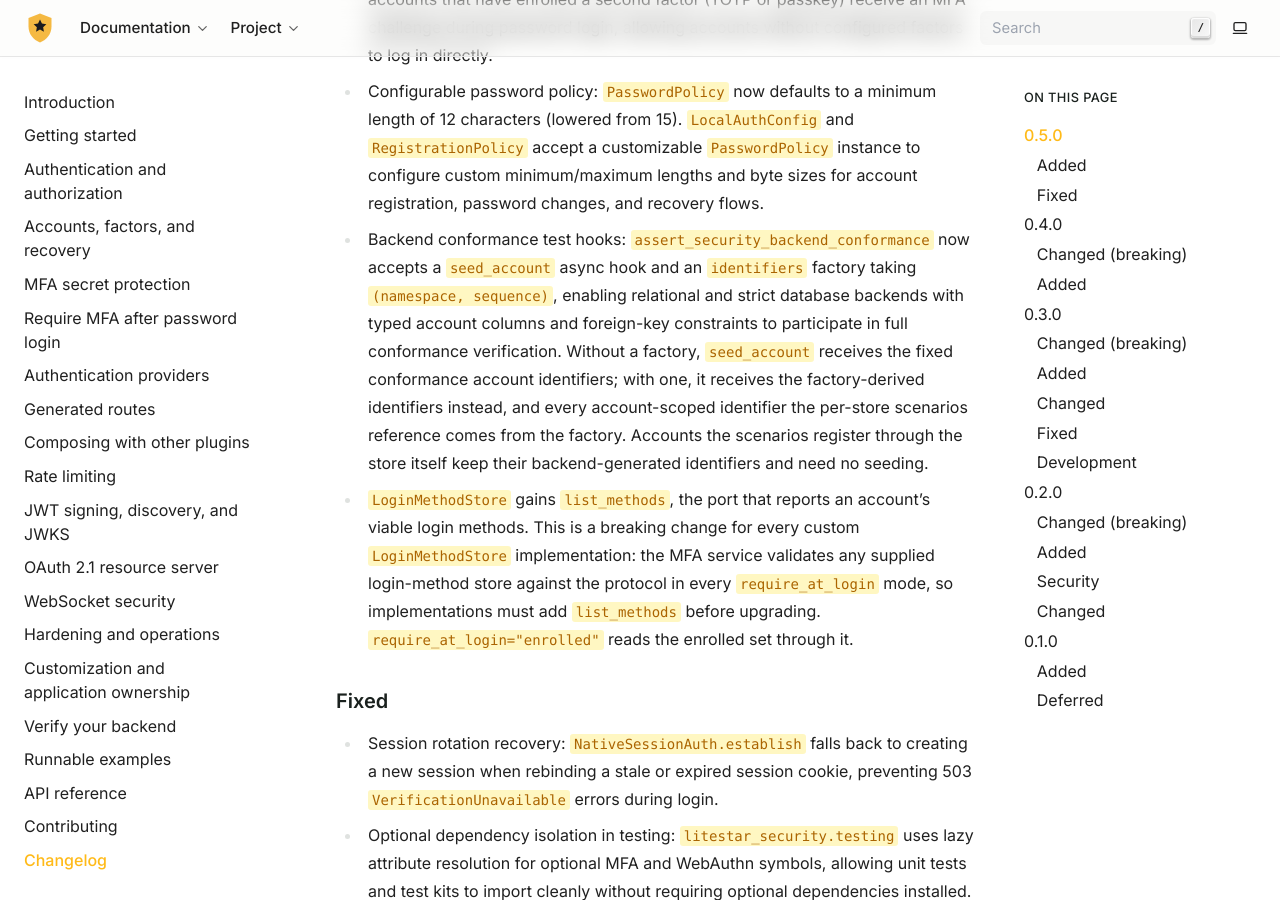
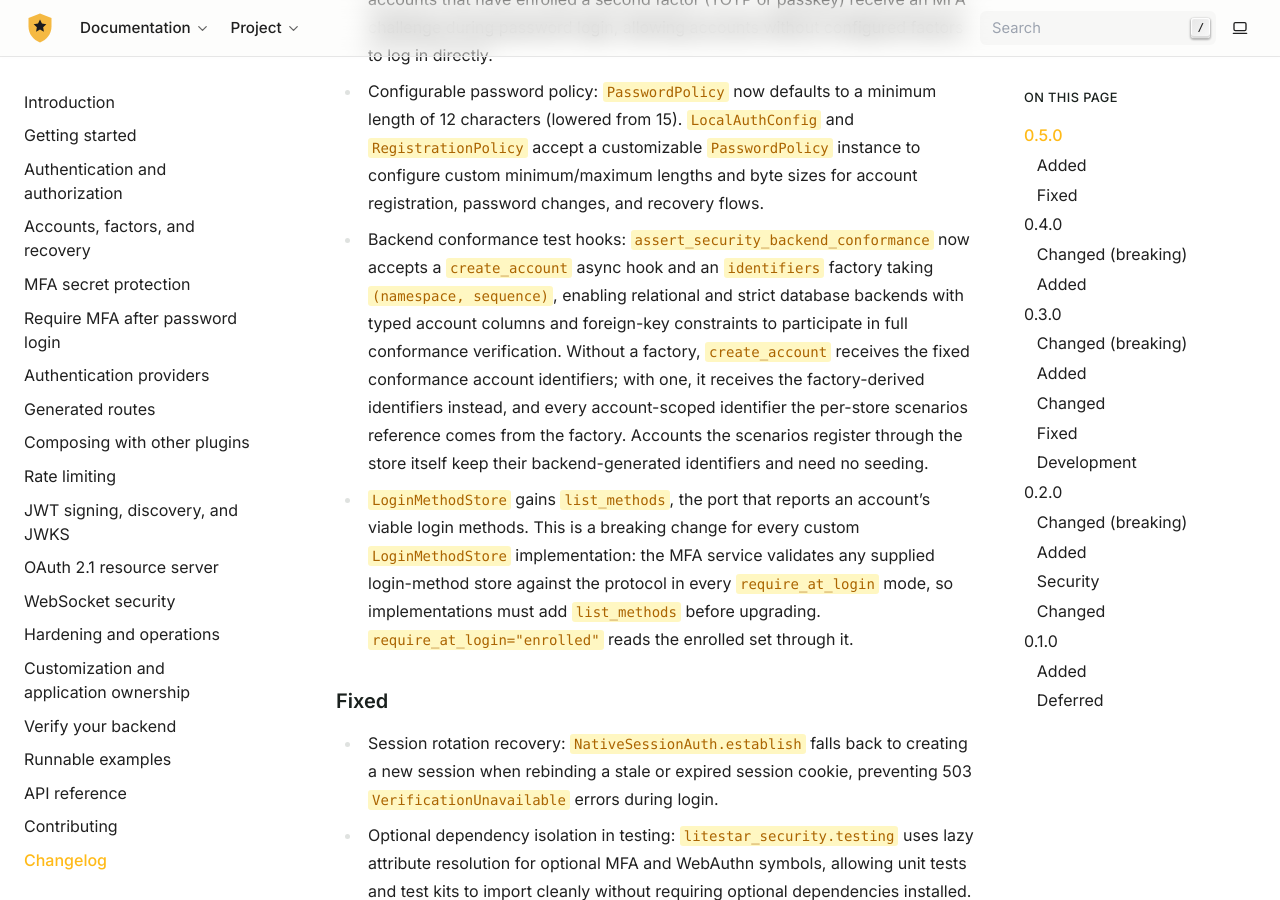
Before and after one commit to cofin/litestar-security, a Sphinx documentation site: the page built from docs/changelog.rst, in a window 1280 px wide and 900 px high, scrolled down 503 px. Built offline with Sphinx 7.4.7, drawn with Linux system fonts in a browser that asks for light colours.

Commit message:
feat(testing)!: rename the conformance seed_account hook to create_account
Clean break with no deprecation alias: the hook pre-creates account rows the
conformance scenarios reference, and create_account states that directly.

```diff
--- a/docs/changelog.rst
+++ b/docs/changelog.rst
@@ -23,10 +23,10 @@ Added
   configure custom minimum/maximum lengths and byte sizes for account
   registration, password changes, and recovery flows.
 * Backend conformance test hooks: ``assert_security_backend_conformance`` now accepts
-  a ``seed_account`` async hook and an ``identifiers`` factory taking
+  a ``create_account`` async hook and an ``identifiers`` factory taking
   ``(namespace, sequence)``, enabling relational and strict database backends with
   typed account columns and foreign-key constraints to participate in full conformance
-  verification. Without a factory, ``seed_account`` receives the fixed conformance
+  verification. Without a factory, ``create_account`` receives the fixed conformance
   account identifiers; with one, it receives the factory-derived identifiers instead,
   and every account-scoped identifier the per-store scenarios reference comes from the
   factory. Accounts the scenarios register through the store itself keep their
```
Also changed, not shown: 2 other files.
